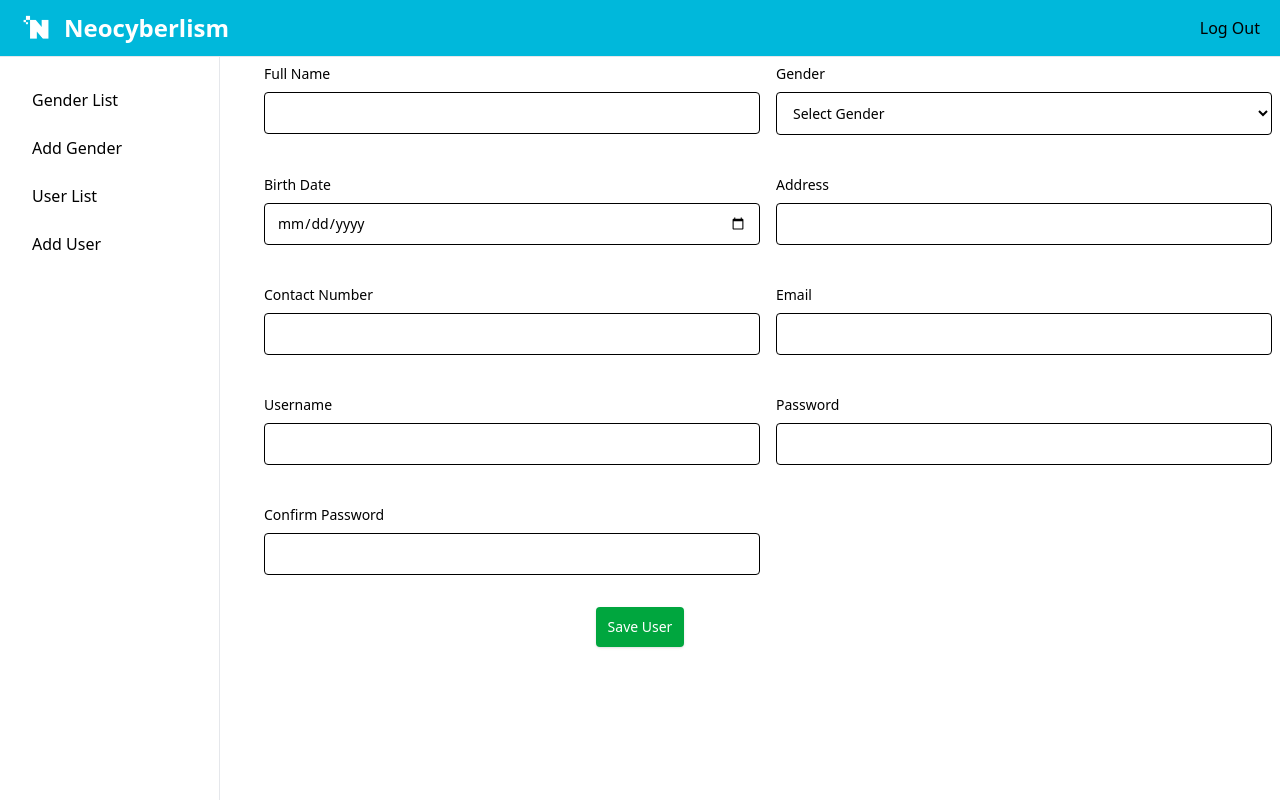
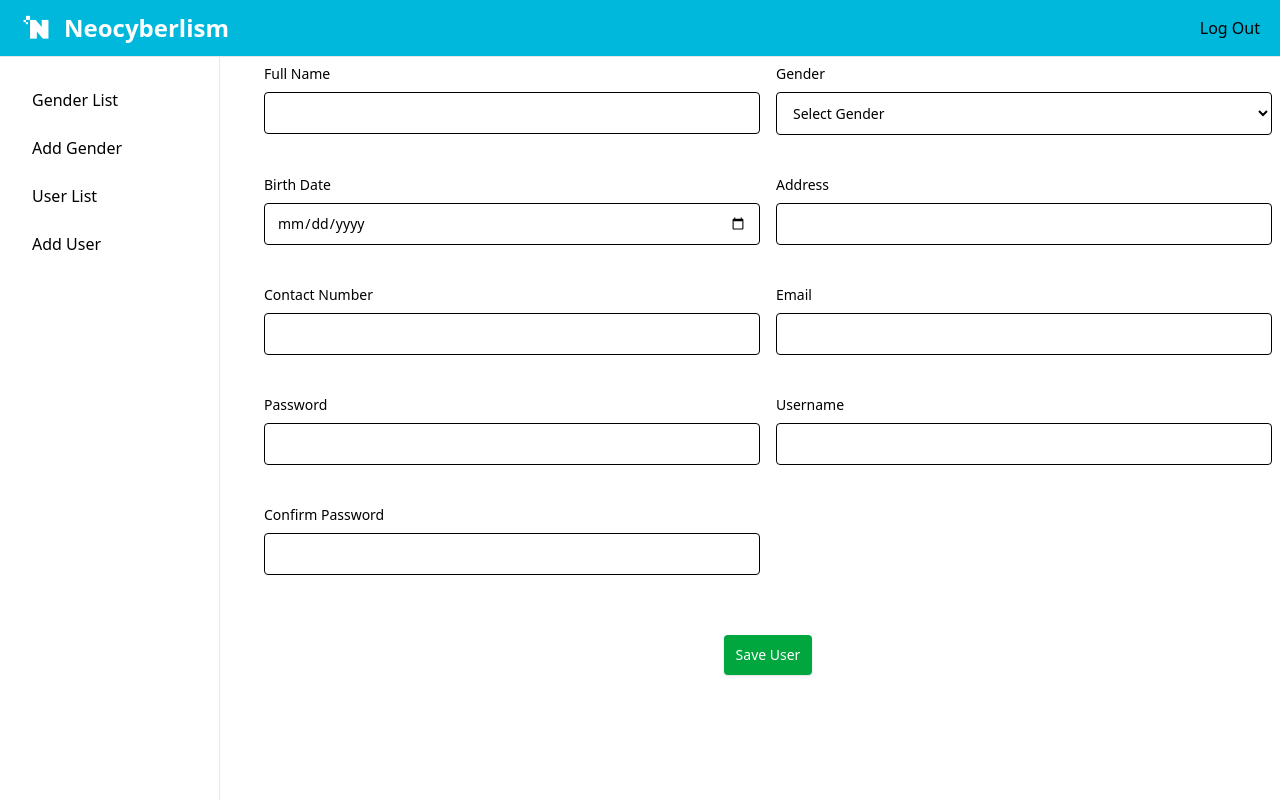
Before and after one commit to gycel/groupfivesite, a Django app: page /user/add in a window 1280 px wide. Run offline with Django 4.2, Linux system fonts and the light colour scheme; data that the repository does not hold is empty; style sheets or scripts are compiled from the project's sources.

Commit message:
Add User update

```diff
--- a/crud/templates/user/AddUser.html
+++ b/crud/templates/user/AddUser.html
@@ -68,17 +68,17 @@
                     <input type="email" class="bg-white mb-2 px-3 py-2.5 border border-gray-380 text-black block text-sm rounded-sm w-full focus:outline-none focus:ring-blue-600 focus:border-blue-600" name="email" id="email" />
                 </div>
                 <div class="mb-4">
+                    <label for="password" class="block text-sm font-medium mb-2">Password</label>
+                    <input type="password" class="bg-white mb-2 px-3 py-2.5 border border-gray-380 text-black block text-sm rounded-sm w-full focus:outline-none focus:ring-blue-600 focus:border-blue-600" name="password" id="password" />
+                    {% if errors.password %}
+                        <p class="mt-2 text-sm text-red-600 dark:text-red-500"><span class="font-semibold">Error:</span> {{ errors.password }}</p>
+                    {% endif %}
+                </div>
+                <div class="mb-4">
                     <label for="username" class="block text-sm font-medium mb-2">Username</label>
                     <input type="text" class="bg-white mb-2 px-3 py-2.5 border border-gray-380 text-black block text-sm rounded-sm w-full focus:outline-none focus:ring-blue-600 focus:border-blue-600" name="username" id="username" />
                     {% if errors.username %}
                         <p class="mt-2 text-sm text-red-600 dark:text-red-500"><span class="font-semibold">Error:</span> {{ errors.username }}</p>
-                    {% endif %}
-                </div>
-                <div class="mb-4">
-                    <label for="password" class="block text-sm font-medium mb-2">Password</label>
-                    <input type="password" class="bg-white mb-2 px-3 py-2.5 border border-gray-380 text-black block text-sm rounded-sm w-full focus:outline-none focus:ring-blue-600 focus:border-blue-600" name="password" id="password" />
-                    {% if errors.password %}
-                        <p class="mt-2 text-sm text-red-600 dark:text-red-500"><span class="font-semibold">Error:</span> {{ errors.password }}</p>
                     {% endif %}
                 </div>
                 <div class="mb-4">
@@ -90,7 +90,7 @@
                 </div>
             </div>
         </div>
-        <div class="flex justify-center">
+        <div class="flex p-2 sm:ml-64 mt-5 md:mt-5 justify-center">
             <button type="submit" class="bg-green-600 hover:bg-green-700 text-sm font-medium text-white px-3 py-2.5 rounded-sm shadow-sm cursor-pointer">Save User</button>
         </div>
     </form>
```
